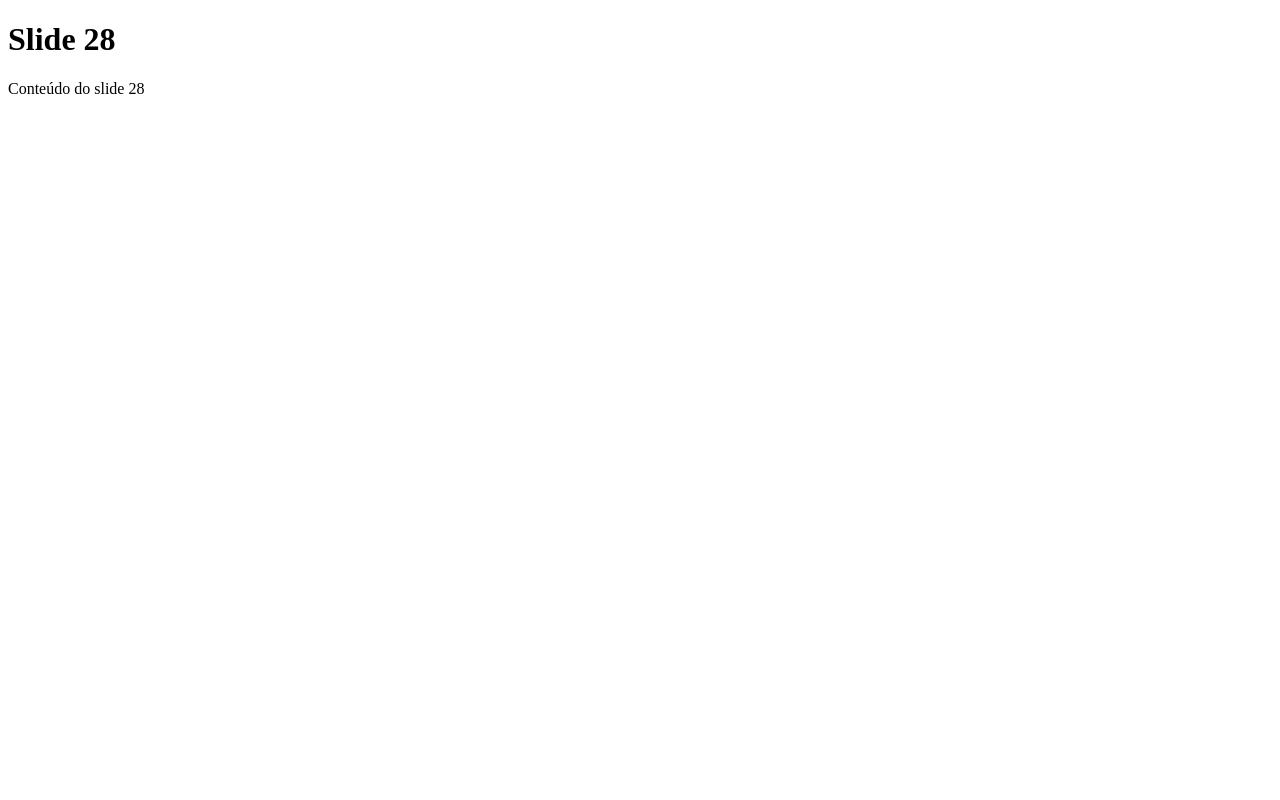
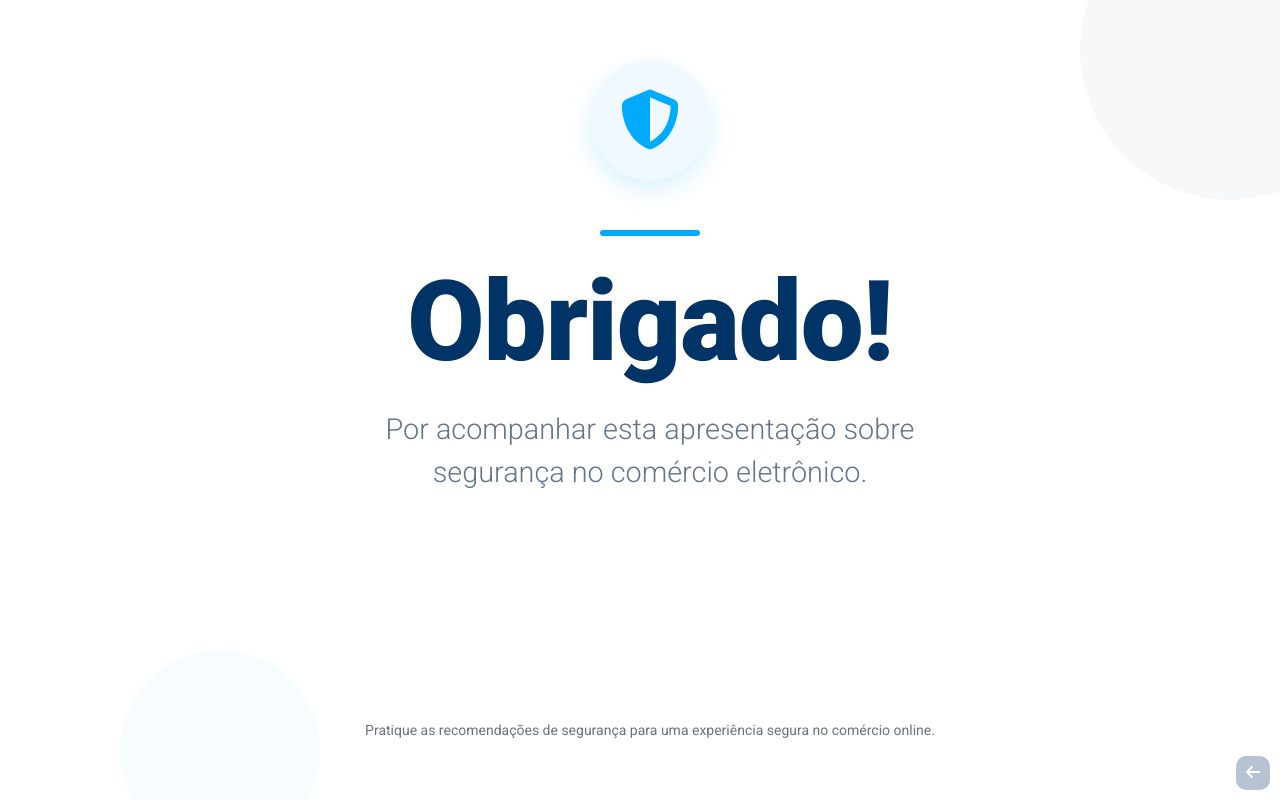
Before and after one commit to pauloricardson/privacidadedigital, a plain HTML site: page slide28.html in a window 1280 px wide. Drawn offline with nearby package versions, Linux system fonts and the light colour scheme.

Commit message:
Update slide28.html

```diff
--- a/slide28.html
+++ b/slide28.html
@@ -1,12 +1,162 @@
 <!DOCTYPE html>
+
 <html lang="pt-BR">
+
 <head>
-  <meta charset="utf-8">
-  <meta name="viewport" content="width=device-width,initial-scale=1">
-  <title>Slide 28</title>
+    <meta charset="utf-8" />
+    <meta content="width=device-width, initial-scale=1.0" name="viewport" />
+    <title>Obrigado!</title>
+    <link href="https://cdn.jsdelivr.net/npm/tailwindcss@2.2.19/dist/tailwind.min.css" rel="stylesheet" />
+    <link href="https://fonts.googleapis.com/css2?family=Roboto:wght@300;400;500;700;900&amp;display=swap"
+        rel="stylesheet" />
+    <link href="https://cdn.jsdelivr.net/npm/@fortawesome/fontawesome-free@6.4.0/css/all.min.css" rel="stylesheet" />
+    <style>
+        body {
+            font-family: 'Roboto', sans-serif;
+            margin: 0;
+            padding: 0;
+            background-color: #f3f4f6;
+        }
+
+        .slide-container {
+            width: 100vw;
+            min-height: 100vh;
+            background-color: #ffffff;
+            display: flex;
+            overflow: hidden;
+            position: relative;
+        }
+
+        .brand-stripe {
+            width: 20px;
+            height: 100%;
+            background-color: #003366;
+            flex-shrink: 0;
+        }
+
+        .main-content {
+            flex: 1;
+            display: flex;
+            flex-direction: column;
+            justify-content: center;
+            align-items: center;
+            text-align: center;
+            padding: 60px;
+            position: relative;
+        }
+
+        .thank-you {
+            font-size: 7rem;
+            font-weight: 900;
+            color: #003366;
+            margin-bottom: 30px;
+            letter-spacing: -1px;
+            line-height: 1;
+        }
+
+        .subtitle {
+            font-size: 1.8rem;
+            font-weight: 300;
+            color: #64748b;
+            max-width: 600px;
+            margin-bottom: 60px;
+        }
+
+        .icon-circle {
+            width: 120px;
+            height: 120px;
+            background-color: #f0f9ff;
+            border-radius: 50%;
+            display: flex;
+            align-items: center;
+            justify-content: center;
+            margin-bottom: 50px;
+            box-shadow: 0 10px 25px rgba(0, 170, 255, 0.15);
+        }
+
+        .icon {
+            font-size: 60px;
+            color: #00aaff;
+        }
+
+        .accent-line {
+            width: 100px;
+            height: 6px;
+            background-color: #00aaff;
+            border-radius: 3px;
+            margin-bottom: 30px;
+        }
+
+        .decorative-circle {
+            position: absolute;
+            border-radius: 50%;
+        }
+
+        .circle-1 {
+            width: 300px;
+            height: 300px;
+            background-color: rgba(0, 51, 102, 0.03);
+            top: -100px;
+            right: -100px;
+        }
+
+        .circle-2 {
+            width: 200px;
+            height: 200px;
+            background-color: rgba(0, 170, 255, 0.03);
+            bottom: -50px;
+            left: 100px;
+        }
+        .nav-footer {
+            position: fixed;
+            bottom: 10px;
+            right: 10px;
+            display: flex;
+            gap: 5px;
+            z-index: 999;
+        }
+
+        .nav-btn {
+            padding: 5px 10px;
+            background-color: #0033664a;
+            color: #ffffff;
+            border-radius: 10px;
+            font-weight: 100;
+            transition: 0.2s;
+            text-decoration: none;
+        }
+
+        .nav-btn:hover {
+            background-color: #00509e;
+        }
+    </style>
 </head>
+
 <body>
-  <h1>Slide 28</h1>
-  <p>Conteúdo do slide 28</p>
+    <div class="slide-container shadow-2xl">
+        <div class="brand-stripe"></div>
+        <div class="main-content">
+            <div class="decorative-circle circle-1"></div>
+            <div class="decorative-circle circle-2"></div>
+            <div class="icon-circle">
+                <i class="fas fa-shield-alt icon"></i>
+            </div>
+            <div class="accent-line"></div>
+            <h1 class="thank-you">Obrigado!</h1>
+            <p class="subtitle">
+                Por acompanhar esta apresentação sobre segurança no comércio eletrônico.
+            </p>
+            <div class="mt-auto pt-10 text-gray-500">
+                <p class="text-sm">
+                    Pratique as recomendações de segurança para uma experiência segura no comércio online.
+                </p>
+            </div>
+        </div>
+    </div>
+    <div class="nav-footer">
+        <a href="slide28.html" class="nav-btn"><i class="fas fa-arrow-left"></i></a>
+
+    </div>
 </body>
+
 </html>
```
